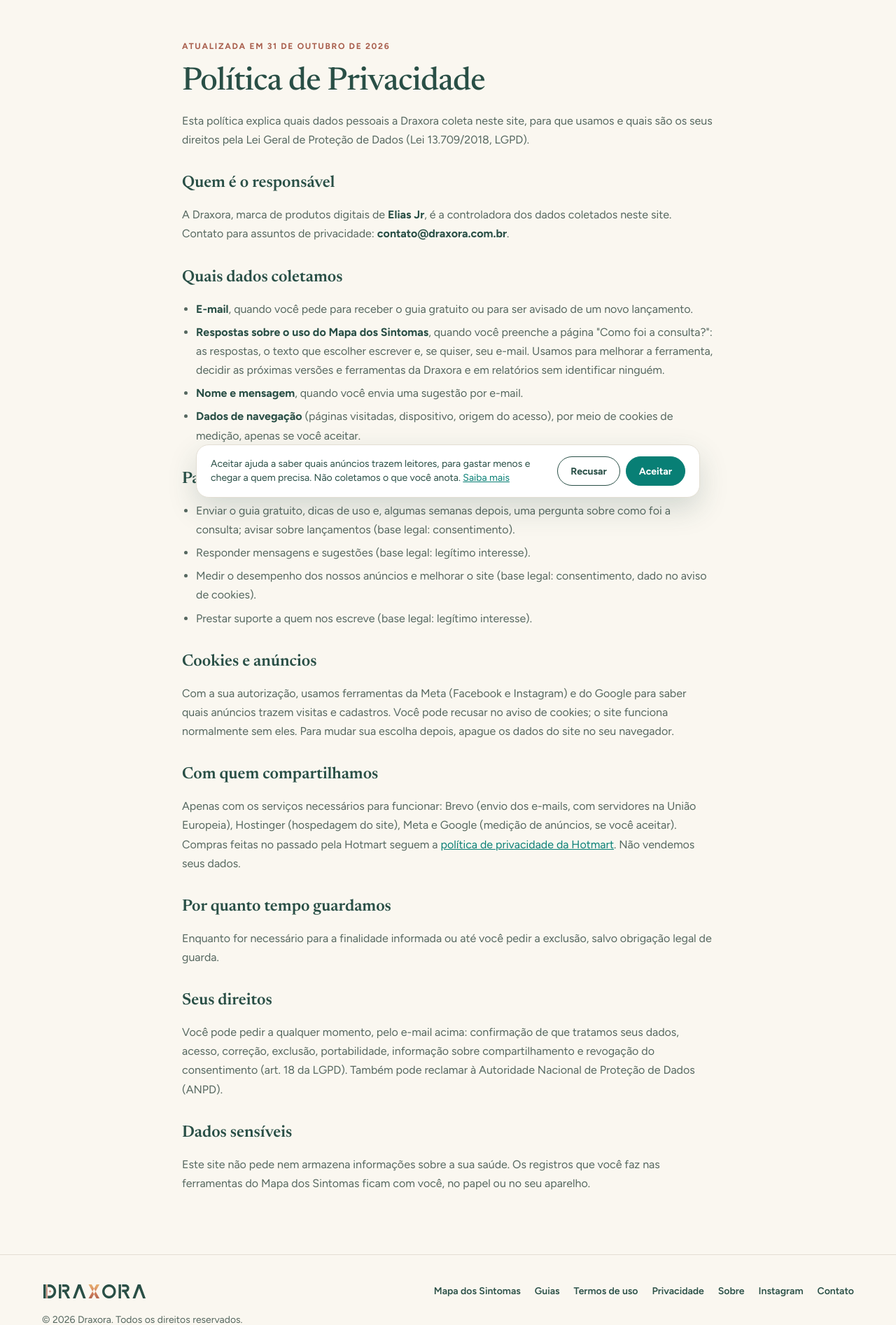
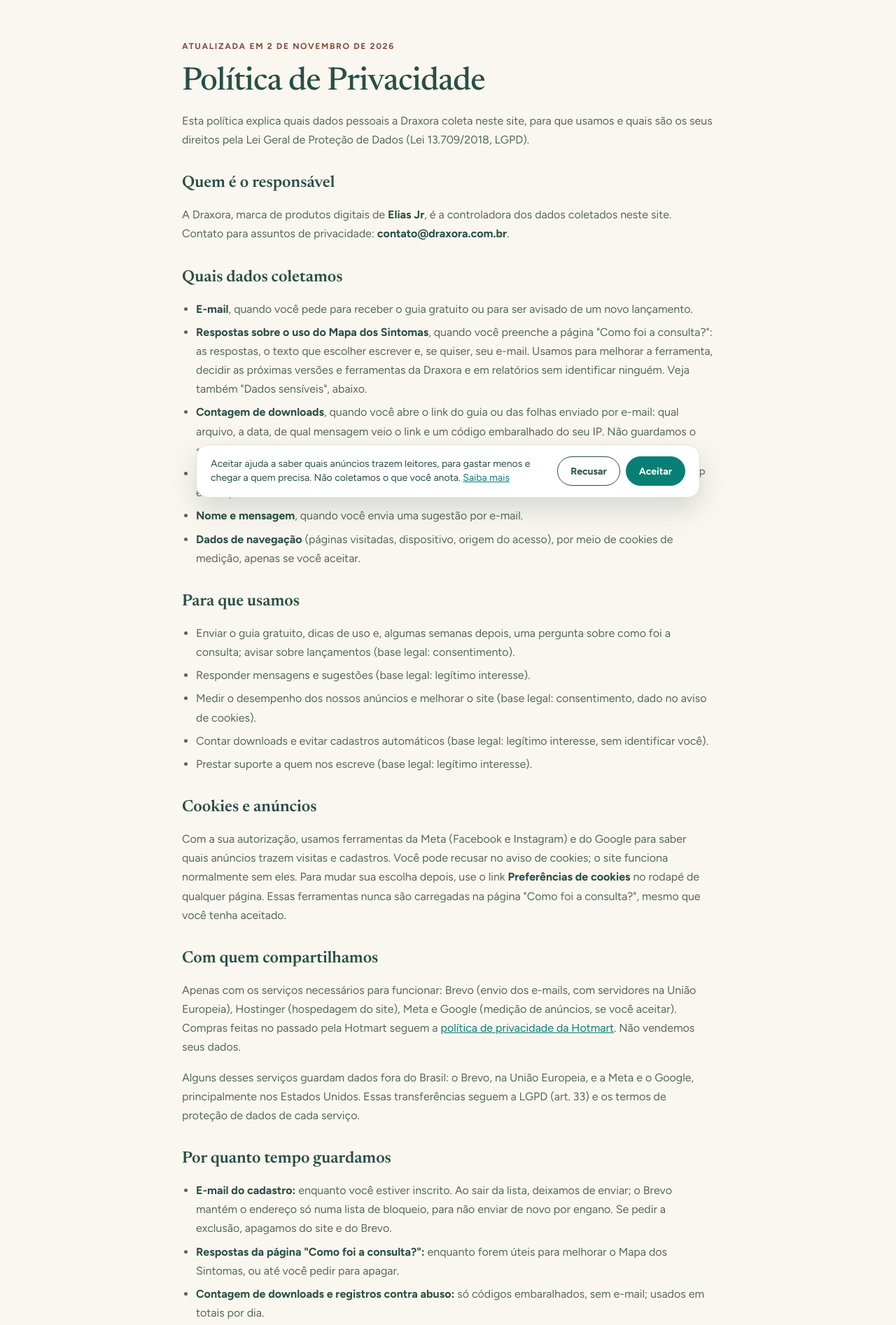
Before and after one commit to eliasobrinhojr/site-draxora, a PHP site: page /privacidade/ in a window 1280 px wide. Shown: the part 73-1966 px from the top of the page at 70% size. Run offline with PHP 8.4, Linux system fonts and the light colour scheme.

Commit message:
Acessibilidade e LGPD: contraste AA, atalho de teclado, preferências de cookies, sem medição na /conte/, Privacidade e Termos atualizados
- Contraste: texto pequeno em terracota escuro; argila clara sobre o verde; sálvia → texto suave
- "Pular para o conteúdo" em todas as páginas (main#principal)
- Rodapé: "Preferências de cookies" reabre o aviso; recusar apaga _fbp/_gcl_* e recarrega
- Pixel e Google nunca carregam na /conte/ (dado de saúde)
- Escolha de cookies guardada com data
- Privacidade: dados sensíveis da /conte/, contagem de downloads, IP embaralhado, transferência internacional, prazos de guarda
- Termos: quem oferece
- ?v=202611022100

Co-Authored-By: Claude Opus 5.5 <noreply@anthropic.com>
Claude-Session: https://claude.ai/code/session_016ZhvfmhzJGfCHtdbzSyEs6

```diff
--- a/assets/css/v5.css
+++ b/assets/css/v5.css
@@ -381,3 +381,27 @@ h1, h2, h3, p { margin: 0; }
 .dx-canal { font-size: 14px; line-height: 1.5; margin-top: 8px; }
 .dx-canal a { color: var(--petroleo); font-weight: 700; }
 .dx-canal-link { display: inline-block; margin-left: 6px; font-size: 14px; font-weight: 600; color: var(--petroleo); }
+
+/* ===== Contraste mínimo de leitura (WCAG AA, 02/11/2026) =====
+   Terracota #A95F4D continua nos títulos grandes em itálico (passa com folga para texto grande).
+   Em texto pequeno, sobre creme, areia ou menta, usa o terracota escuro (6,3 / 5,4 / 5,3).
+   Sobre o verde, a argila vira argila clara (5,2). */
+:root { --argila-clara: #E6BBA8; }
+.eb, .pe-tag, .legal .updated, .door-num, .about-num, .door-count strong, .amostra .dx-lead-error { color: var(--terracota-escuro); }
+.road-when { color: var(--texto-suave); }
+.amostra .dx-consent-check a, .sec-areia a:not(.btn), .guia-cta a:not(.btn) { color: var(--petroleo-escuro); }
+.app .eb, .app .t em, .app-count strong, .app a, .app .dx-consent-check a,
+.door.is-open .door-num, .pe-energia .pe-tag, .cmp-com .eb, .cmp-com .t em { color: var(--argila-clara); }
+.dx-lead .btn { background: var(--argila-clara); }
+
+/* Atalho "Pular para o conteúdo": invisível até receber o foco pelo Tab */
+.skip { position: absolute; left: 16px; top: -60px; z-index: 1000; background: var(--verde); color: var(--creme); padding: 12px 18px; border-radius: 999px; font-weight: 700; text-decoration: none; }
+.skip:focus { top: 12px; outline: 3px solid var(--argila-clara); outline-offset: 2px; }
+main:focus { outline: none; }
+
+/* Link "Preferências de cookies" no rodapé (botão com cara de link) */
+.dx-cookie-prefs { background: none; border: 0; padding: 0; font: inherit; line-height: inherit; color: var(--verde); font-weight: 600; cursor: pointer; }
+.ft nav { align-items: center; }
+@media (max-width: 760px) { .ft nav .dx-cookie-prefs { display: inline-flex; align-items: center; min-height: 44px; } }
+.dx-cookie-prefs:hover { text-decoration: underline; }
+.dx-cookie-prefs:focus-visible { outline: 3px solid var(--terracota); outline-offset: 3px; }
--- a/assets/js/main.js
+++ b/assets/js/main.js
@@ -302,25 +302,54 @@
     if (page === 'vendas' || page === 'checkout') track('ViewContent', content);
   }
   function readConsent() { try { return localStorage.getItem('dx-consent'); } catch (e) { return null; } }
-  function saveConsent(v) { try { localStorage.setItem('dx-consent', v); } catch (e) {} }
-  if (META_PIXEL_ID || GTAG_ID) {
-    var consent = readConsent();
-    if (consent === 'yes') loadTracking();
-    else if (consent !== 'no') {
+  function saveConsent(v) {
+    try { localStorage.setItem('dx-consent', v); localStorage.setItem('dx-consent-em', new Date().toISOString()); } catch (e) {}
+  }
+  // Ao recusar depois de ter aceitado: apaga os cookies de medição que a Meta e o Google criaram neste domínio.
+  function clearTrackingCookies() {
+    ['_fbp', '_fbc', '_gcl_au', '_gcl_aw', '_gcl_dc', '_gcl_gb'].forEach(function (n) {
+      ['', '; domain=' + location.hostname, '; domain=.' + location.hostname.replace(/^www\./, '')].forEach(function (d) {
+        document.cookie = n + '=; expires=Thu, 01 Jan 1970 00:00:00 GMT; path=/' + d;
+      });
+    });
+  }
+  // Páginas onde a medição de anúncios nunca carrega, mesmo com "Aceitar":
+  // a /conte/ pergunta sobre a consulta, e a simples visita já sugere tratamento (dado de saúde).
+  var SEM_MEDICAO = ['conte'];
+  var medicaoNaPagina = SEM_MEDICAO.indexOf(page) === -1;
+  function showConsentBar(fromPrefs) {
+    var old = document.querySelector('.dx-consent'); if (old) old.remove();
     var bar = document.createElement('div');
     bar.className = 'dx-consent';
     bar.setAttribute('role', 'region');
     bar.setAttribute('aria-label', 'Cookies');
     var root = document.body.getAttribute('data-root') || '';
-      bar.innerHTML = '<p>Aceitar ajuda a saber quais anúncios trazem leitores, para gastar menos e chegar a quem precisa. Não coletamos o que você anota. <a href="' + root + 'privacidade/index.html">Saiba mais</a></p>' +
+    var atual = readConsent();
+    var estado = fromPrefs ? ' <strong>Sua escolha atual: ' + (atual === 'yes' ? 'aceitou' : atual === 'no' ? 'recusou' : 'nenhuma') + '.</strong>' : '';
+    bar.innerHTML = '<p>Aceitar ajuda a saber quais anúncios trazem leitores, para gastar menos e chegar a quem precisa. Não coletamos o que você anota.' + estado + ' <a href="' + root + 'privacidade/">Saiba mais</a></p>' +
       '<div><button type="button" class="dx-btn dx-btn-secondary" data-consent="no">Recusar</button><button type="button" class="dx-btn dx-btn-primary" data-consent="yes">Aceitar</button></div>';
     document.body.appendChild(bar);
+    if (fromPrefs) bar.querySelector('[data-consent]').focus();
     bar.addEventListener('click', function (e) {
       var b = e.target.closest('[data-consent]'); if (!b) return;
       var v = b.getAttribute('data-consent'); saveConsent(v); bar.remove();
-        if (v === 'yes') loadTracking();
+      if (v === 'yes' && medicaoNaPagina) loadTracking();
+      if (v === 'no') {
+        clearTrackingCookies();
+        // Os scripts da Meta e do Google já carregados só saem da página recarregando.
+        if (tracking.on) location.reload();
+      }
     });
   }
+  if (META_PIXEL_ID || GTAG_ID || GADS_ID) {
+    var consent = readConsent();
+    if (consent === 'yes' && medicaoNaPagina) loadTracking();
+    else if (consent !== 'yes' && consent !== 'no' && medicaoNaPagina) showConsentBar(false);
+    // Rodapé: "Preferências de cookies" reabre o aviso para mudar a escolha
+    document.querySelectorAll('[data-cookie-prefs]').forEach(function (b) {
+      b.hidden = false;
+      b.addEventListener('click', function () { showConsentBar(true); });
+    });
   }
   // Clique no pagamento = início de checkout
   document.querySelectorAll('[data-checkout-go]').forEach(function (btn) {
--- a/privacidade/index.html
+++ b/privacidade/index.html
@@ -19,9 +19,10 @@
   <link rel="icon" type="image/svg+xml" href="../assets/img/draxora-icone-app.svg?v=5">
   <link rel="preload" href="../assets/fonts/figtree.woff2" as="font" type="font/woff2" crossorigin>
   <link rel="preload" href="../assets/fonts/newsreader.woff2" as="font" type="font/woff2" crossorigin>
-  <link rel="stylesheet" href="../assets/css/v5.css?v=202610291200">
+  <link rel="stylesheet" href="../assets/css/v5.css?v=202611022100">
 </head>
 <body data-page="legal" data-root="../">
+<a class="skip" href="#principal">Pular para o conteúdo</a>
 
 <header class="hd">
   <div class="wrap">
@@ -32,9 +33,9 @@
   </div>
 </header>
 
-<main class="legal">
+<main id="principal" tabindex="-1" class="legal">
   <div class="wrap">
-    <p class="updated">Atualizada em 31 de outubro de 2026</p>
+    <p class="updated">Atualizada em 2 de novembro de 2026</p>
     <h1>Política de Privacidade</h1>
     <p>Esta política explica quais dados pessoais a Draxora coleta neste site, para que usamos e quais são os seus direitos pela Lei Geral de Proteção de Dados (Lei 13.709/2018, LGPD).</p>
 
@@ -44,7 +45,9 @@
     <h2>Quais dados coletamos</h2>
     <ul>
       <li><strong>E-mail</strong>, quando você pede para receber o guia gratuito ou para ser avisado de um novo lançamento.</li>
-      <li><strong>Respostas sobre o uso do Mapa dos Sintomas</strong>, quando você preenche a página "Como foi a consulta?": as respostas, o texto que escolher escrever e, se quiser, seu e-mail. Usamos para melhorar a ferramenta, decidir as próximas versões e ferramentas da Draxora e em relatórios sem identificar ninguém.</li>
+      <li><strong>Respostas sobre o uso do Mapa dos Sintomas</strong>, quando você preenche a página "Como foi a consulta?": as respostas, o texto que escolher escrever e, se quiser, seu e-mail. Usamos para melhorar a ferramenta, decidir as próximas versões e ferramentas da Draxora e em relatórios sem identificar ninguém. Veja também "Dados sensíveis", abaixo.</li>
+      <li><strong>Contagem de downloads</strong>, quando você abre o link do guia ou das folhas enviado por e-mail: qual arquivo, a data, de qual mensagem veio o link e um código embaralhado do seu IP. Não guardamos o seu e-mail nesse registro; serve só para saber quantas pessoas baixaram.</li>
+      <li><strong>Registro técnico contra abuso</strong>: nos formulários, guardamos um código embaralhado do IP (nunca o IP em si) para limitar cadastros automáticos.</li>
       <li><strong>Nome e mensagem</strong>, quando você envia uma sugestão por e-mail.</li>
       <li><strong>Dados de navegação</strong> (páginas visitadas, dispositivo, origem do acesso), por meio de cookies de medição, apenas se você aceitar.</li>
     </ul>
@@ -54,23 +57,38 @@
       <li>Enviar o guia gratuito, dicas de uso e, algumas semanas depois, uma pergunta sobre como foi a consulta; avisar sobre lançamentos (base legal: consentimento).</li>
       <li>Responder mensagens e sugestões (base legal: legítimo interesse).</li>
       <li>Medir o desempenho dos nossos anúncios e melhorar o site (base legal: consentimento, dado no aviso de cookies).</li>
+      <li>Contar downloads e evitar cadastros automáticos (base legal: legítimo interesse, sem identificar você).</li>
       <li>Prestar suporte a quem nos escreve (base legal: legítimo interesse).</li>
     </ul>
 
     <h2>Cookies e anúncios</h2>
-    <p>Com a sua autorização, usamos ferramentas da Meta (Facebook e Instagram) e do Google para saber quais anúncios trazem visitas e cadastros. Você pode recusar no aviso de cookies; o site funciona normalmente sem eles. Para mudar sua escolha depois, apague os dados do site no seu navegador.</p>
+    <p>Com a sua autorização, usamos ferramentas da Meta (Facebook e Instagram) e do Google para saber quais anúncios trazem visitas e cadastros. Você pode recusar no aviso de cookies; o site funciona normalmente sem eles. Para mudar sua escolha depois, use o link <strong>Preferências de cookies</strong> no rodapé de qualquer página. Essas ferramentas nunca são carregadas na página "Como foi a consulta?", mesmo que você tenha aceitado.</p>
 
     <h2>Com quem compartilhamos</h2>
     <p>Apenas com os serviços necessários para funcionar: Brevo (envio dos e-mails, com servidores na União Europeia), Hostinger (hospedagem do site), Meta e Google (medição de anúncios, se você aceitar). Compras feitas no passado pela Hotmart seguem a <a href="https://hotmart.com/pt-br/legal/privacidade" rel="noopener">política de privacidade da Hotmart</a>. Não vendemos seus dados.</p>
+    <p>Alguns desses serviços guardam dados fora do Brasil: o Brevo, na União Europeia, e a Meta e o Google, principalmente nos Estados Unidos. Essas transferências seguem a LGPD (art. 33) e os termos de proteção de dados de cada serviço.</p>
 
     <h2>Por quanto tempo guardamos</h2>
-    <p>Enquanto for necessário para a finalidade informada ou até você pedir a exclusão, salvo obrigação legal de guarda.</p>
+    <ul>
+      <li><strong>E-mail do cadastro:</strong> enquanto você estiver inscrito. Ao sair da lista, deixamos de enviar; o Brevo mantém o endereço só numa lista de bloqueio, para não enviar de novo por engano. Se pedir a exclusão, apagamos do site e do Brevo.</li>
+      <li><strong>Respostas da página "Como foi a consulta?":</strong> enquanto forem úteis para melhorar o Mapa dos Sintomas, ou até você pedir para apagar.</li>
+      <li><strong>Contagem de downloads e registros contra abuso:</strong> só códigos embaralhados, sem e-mail; usados em totais por dia.</li>
+    </ul>
+    <p>Em todos os casos, guardamos por mais tempo só quando a lei exigir.</p>
 
     <h2>Seus direitos</h2>
     <p>Você pode pedir a qualquer momento, pelo e-mail acima: confirmação de que tratamos seus dados, acesso, correção, exclusão, portabilidade, informação sobre compartilhamento e revogação do consentimento (art. 18 da LGPD). Também pode reclamar à Autoridade Nacional de Proteção de Dados (ANPD).</p>
 
     <h2>Dados sensíveis</h2>
-    <p>Este site não pede nem armazena informações sobre a sua saúde. Os registros que você faz nas ferramentas do Mapa dos Sintomas ficam com você, no papel ou no seu aparelho.</p>
+    <p>A página "Como foi a consulta?" pergunta se você foi à consulta e se o guia ajudou. Essas respostas podem indicar que você faz acompanhamento de saúde mental, o que a LGPD trata como <strong>dado sensível</strong>. Por isso:</p>
+    <ul>
+      <li>só usamos essas respostas com a sua autorização específica, dada na caixa de autorização da própria página (art. 11, I, da LGPD);</li>
+      <li>o e-mail é opcional, e você pode responder sem se identificar;</li>
+      <li>as ferramentas de medição de anúncios (Meta e Google) não são carregadas nessa página;</li>
+      <li>em relatórios, usamos só totais, sem identificar ninguém.</li>
+    </ul>
+    <p>Se você responder a um e-mail nosso contando algo sobre a sua saúde, a mensagem fica só na caixa de e-mail da Draxora, é usada para responder e melhorar o guia, e você pode pedir para apagar.</p>
+    <p>Os registros que você faz nas folhas do Mapa dos Sintomas ficam com você, no papel. A Draxora não recebe o que você anota.</p>
   </div>
 </main>
 
@@ -83,6 +101,7 @@
         <a href="../guias/">Guias</a>
         <a href="../termos/">Termos de uso</a>
         <a href="../privacidade/">Privacidade</a>
+        <button type="button" class="dx-cookie-prefs" data-cookie-prefs hidden>Preferências de cookies</button>
         <a href="../sobre/">Sobre</a>
         <a href="https://www.instagram.com/usedraxora/" rel="noopener" target="_blank">Instagram</a>
         <a href="mailto:contato@draxora.com.br">Contato</a>
@@ -92,6 +111,6 @@
   </div>
 </footer>
 
-<script src="../assets/js/main.js?v=202610291200" defer></script>
+<script src="../assets/js/main.js?v=202611022100" defer></script>
 </body>
 </html>
--- a/sitemap.xml
+++ b/sitemap.xml
@@ -3,8 +3,8 @@
   <url><loc>https://draxora.com.br/</loc><lastmod>2026-10-23</lastmod></url>
   <url><loc>https://draxora.com.br/mapa-dos-sintomas/</loc><lastmod>2026-10-23</lastmod></url>
   <url><loc>https://draxora.com.br/sobre/</loc><lastmod>2026-10-23</lastmod></url>
-  <url><loc>https://draxora.com.br/termos/</loc><lastmod>2026-10-21</lastmod></url>
-  <url><loc>https://draxora.com.br/privacidade/</loc><lastmod>2026-10-21</lastmod></url>
+  <url><loc>https://draxora.com.br/termos/</loc><lastmod>2026-11-02</lastmod></url>
+  <url><loc>https://draxora.com.br/privacidade/</loc><lastmod>2026-11-02</lastmod></url>
   <url><loc>https://draxora.com.br/guias/</loc><lastmod>2026-10-23</lastmod></url>
   <url><loc>https://draxora.com.br/guias/primeira-consulta-psiquiatra/</loc><lastmod>2026-10-23</lastmod></url>
 </urlset>
```
Also changed, not shown: 404.html (+5 -3 lines), conte/index.html (+5 -3 lines), guias/index.html (+5 -3 lines), guias/primeira-consulta-psiquiatra/index.html (+5 -3 lines), index.html (+5 -3 lines), mapa-dos-sintomas/index.html (+5 -3 lines), sobre/index.html (+5 -3 lines), termos/index.html (+9 -4 lines). Lines whose indentation alone changed are shown as unchanged.
